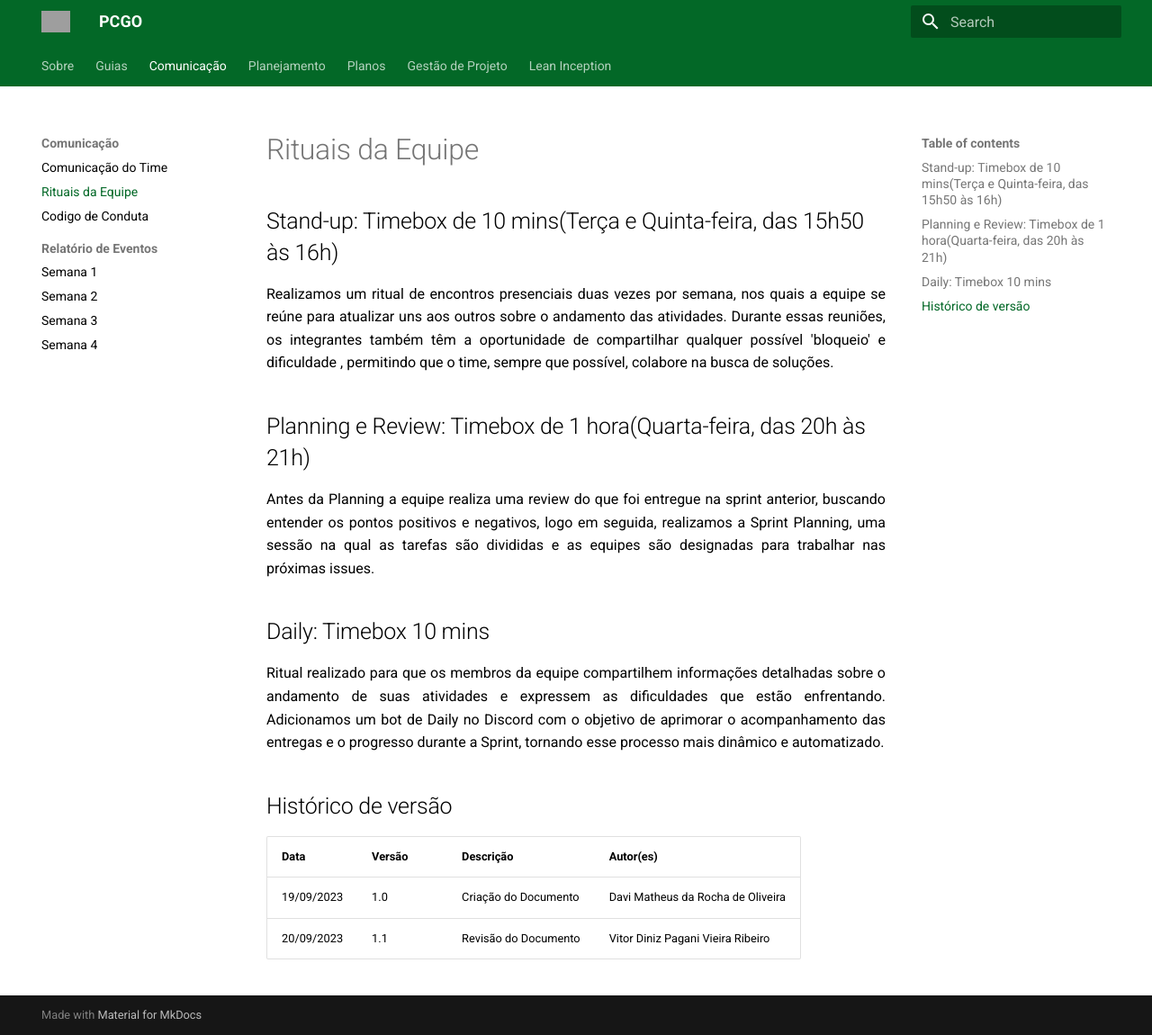
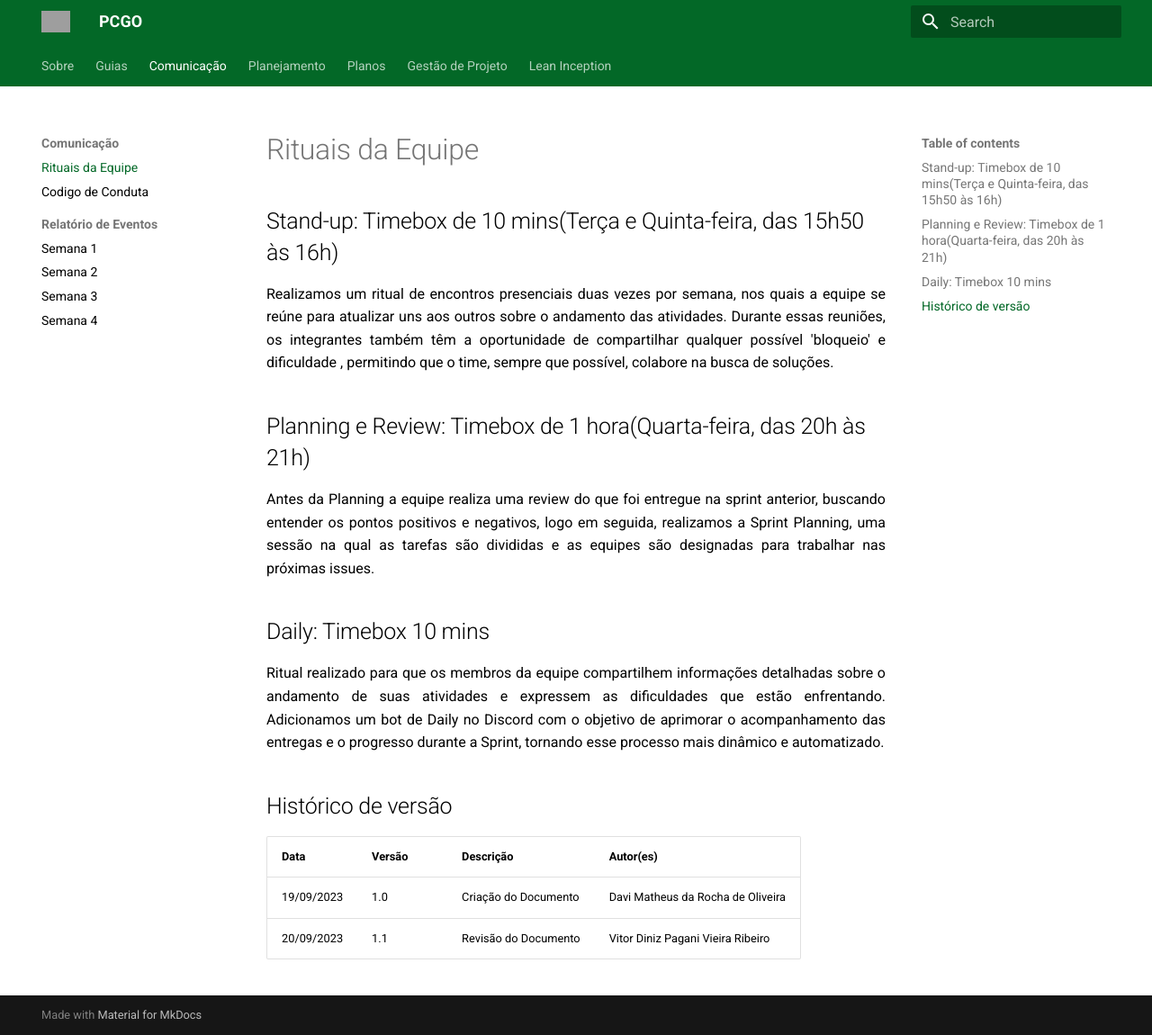
Before and after one commit to fga-eps-mds/2023.2-PrintGo-Doc, an MkDocs documentation site: the page built from docs/rituais.md, in a window 1280 px wide and 1150 px high. Shown: the whole window at 90% size. Built offline with MkDocs 1.6.1 and Material for MkDocs 9.7.7, drawn with Linux system fonts in a browser that asks for light colours; grey boxes are pictures that could not be loaded.

Commit message:
adding_mkdocs_comunicacao

```diff
--- a/mkdocs.yml
+++ b/mkdocs.yml
@@ -23,7 +23,6 @@
         - Guia de Estilo: guia_de_estilo.md
         - Protótipo: prototipo_alta_fidelidade.md
     - Comunicação:
-        - Comunicação do Time: comunicacao.md
         - Rituais da Equipe:  rituais.md
         - Codigo de Conduta: codigo_conduta.md
         - Relatório de Eventos:
@@ -39,6 +38,7 @@
     - Planos:
         - Plano de custos: Planos/plano_de_custos.md
         - Plano de riscos: Planos/plano_de_riscos.md
+        - Plano de comunicação: Planos/plano_de_comunicacao.md
     - Gestão de Projeto:
         - EAP (Estrutura Analítica do Projeto): GestaoProjeto/eap.md
     - Lean Inception:
```
Also changed, not shown: docs/comunicacao.md (deleted).
